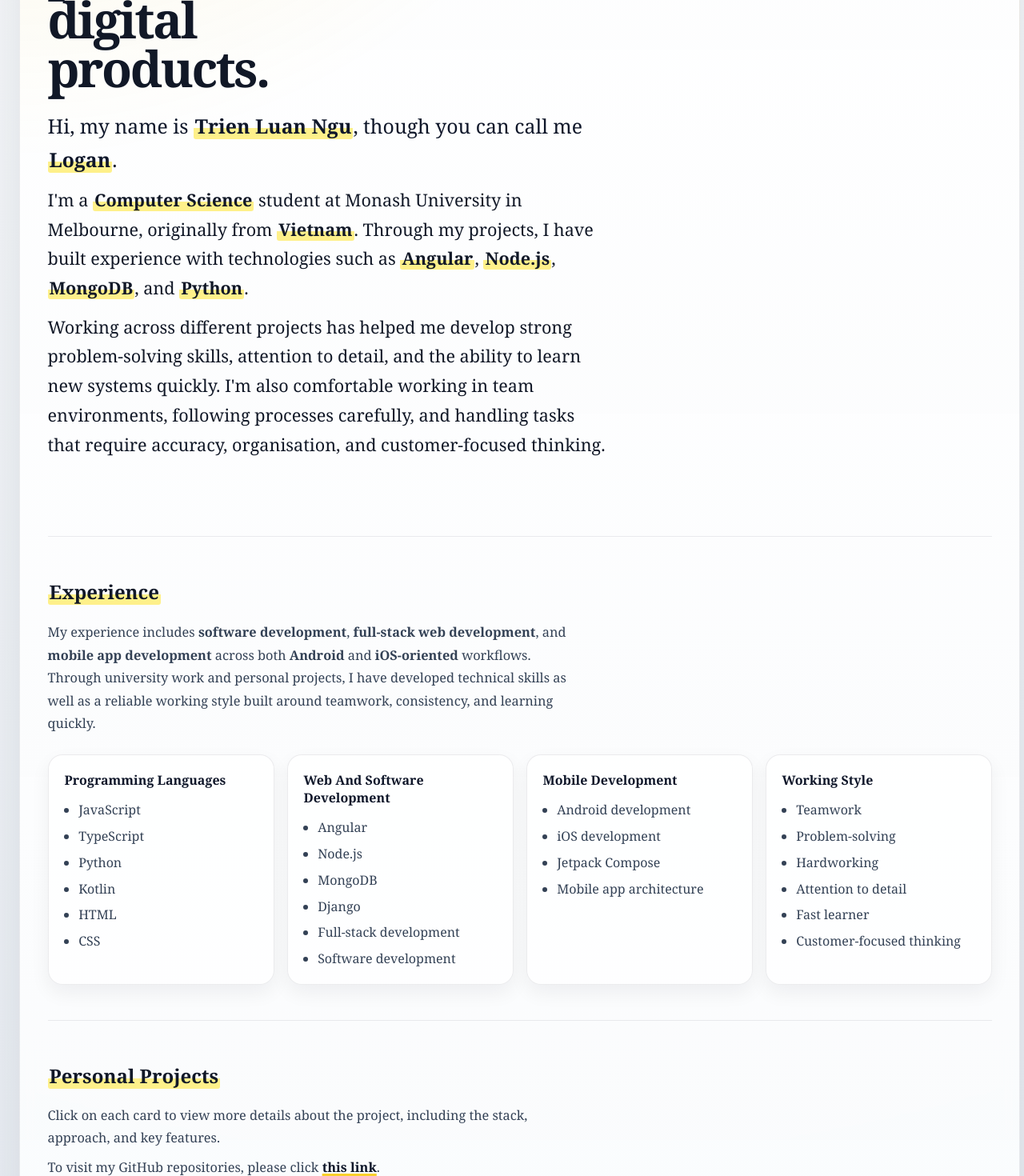
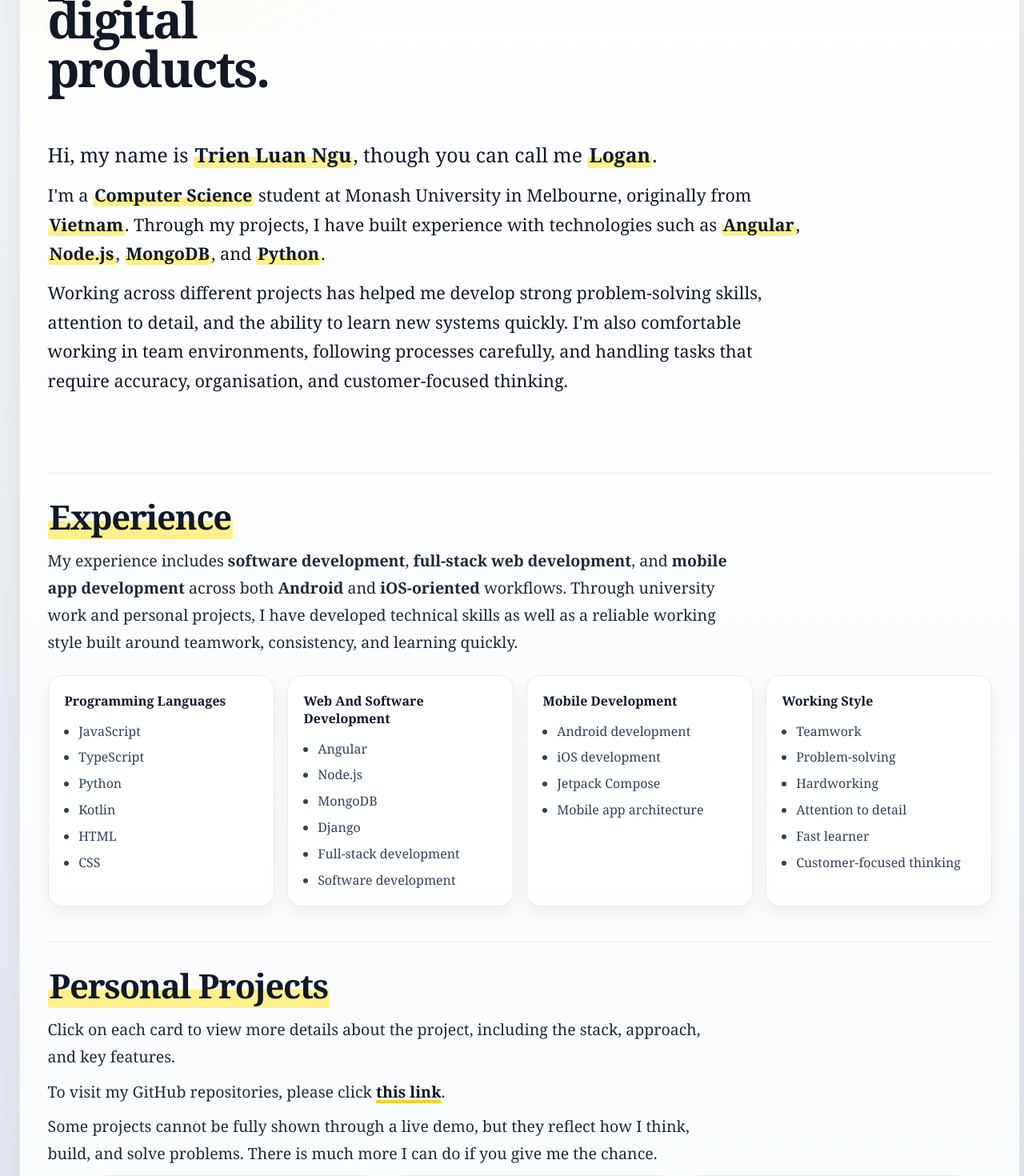
Before and after one commit to TrienLuanNgu/TrienLuanNgu.github.io, an Angular app in the folder website_profolio/: page / in a window 1280 px wide. Shown: the part 740-2210 px from the top of the page at 80% size. Built offline with nearby package versions, Linux system fonts and the light colour scheme.

Commit message:
Made some final changes including fonts and layout

```diff
--- a/website_profolio/src/app/experience/experience.component.css
+++ b/website_profolio/src/app/experience/experience.component.css
@@ -8,11 +8,11 @@
 }
 
 .experience-intro {
-  max-width: 72ch;
+  max-width: 78ch;
   margin: 0;
-  font-size: 1.02rem;
+  font-size: clamp(1.05rem, 1rem + 0.35vw, 1.22rem);
   line-height: 1.75;
-  color: #334155;
+  color: #1f2937;
 }
 
 .experience-grid {
--- a/website_profolio/src/app/landingpage/landingpage.component.css
+++ b/website_profolio/src/app/landingpage/landingpage.component.css
@@ -24,16 +24,33 @@
 
 .info-panel h2 { scroll-margin-top: 96px; }
 
+.info-panel h2 {
+  margin: 0 0 1rem;
+  font-size: clamp(2rem, 1.5rem + 1.4vw, 3rem);
+  line-height: 1.05;
+  letter-spacing: -0.03em;
+  color: #111827;
+}
+
 .hero {
+  display: grid;
+  gap: 1.5rem;
+  padding-bottom: 2.5rem;
+}
+
+.hero-top {
   display: grid;
   grid-template-columns: minmax(0, 1.5fr) minmax(280px, 0.85fr);
   gap: clamp(1.5rem, 1rem + 2vw, 3rem);
   align-items: start;
-  padding-bottom: 2.5rem;
 }
 
 .hero-copy {
   max-width: 700px;
+}
+
+.hero-body {
+  max-width: min(1100px, 100%);
 }
 
 .eyebrow {
@@ -59,7 +76,7 @@
   line-height: 1.7;
   color: #111827;
   margin: 0.75rem 0;
-  max-width: 62ch;
+  max-width: 78ch;
 }
 
 .info-panel .lead {
@@ -109,11 +126,11 @@
 }
 
 .section-note {
-  max-width: 68ch;
+  max-width: 78ch;
   margin: 0.6rem 0;
-  font-size: 1.02rem;
-  line-height: 1.7;
-  color: #334155;
+  font-size: clamp(1.05rem, 1rem + 0.35vw, 1.22rem);
+  line-height: 1.75;
+  color: #1f2937;
 }
 
 .section-note a {
@@ -140,7 +157,7 @@
     padding-top: 6.5rem;
   }
 
-  .hero {
+  .hero-top {
     grid-template-columns: 1fr;
   }
 
--- a/website_profolio/src/app/landingpage/landingpage.component.html
+++ b/website_profolio/src/app/landingpage/landingpage.component.html
@@ -1,12 +1,28 @@
 <div class="landing">
   <div class="info-panel">
     <section class="hero" id="welcome">
+      <div class="hero-top">
         <div class="hero-copy">
           <p class="eyebrow">Introduction</p>
           <h1>
             I have a background in <span class="highlight">software development</span> and
             <span class="highlight">web development</span>, with a focus on building practical digital products.
           </h1>
+        </div>
+
+        <aside class="hero-card">
+          <p class="card-label">What I Can Help With</p>
+          <ul class="service-list">
+            <li>Responsive storefront design</li>
+            <li>Product and collection pages</li>
+            <li>Fast, maintainable frontend builds</li>
+            <li>Checkout-focused user experience</li>
+            <li>Ongoing feature improvements</li>
+          </ul>
+        </aside>
+      </div>
+
+      <div class="hero-body">
         <p class="intro lead">
           Hi, my name is <span class="highlight">Trien Luan Ngu</span>, though you can call me
           <span class="highlight">Logan</span>.
@@ -23,17 +39,6 @@
           processes carefully, and handling tasks that require accuracy, organisation, and customer-focused thinking.
         </p>
       </div>
-
-      <aside class="hero-card">
-        <p class="card-label">What I Can Help With</p>
-        <ul class="service-list">
-          <li>Responsive storefront design</li>
-          <li>Product and collection pages</li>
-          <li>Fast, maintainable frontend builds</li>
-          <li>Checkout-focused user experience</li>
-          <li>Ongoing feature improvements</li>
-        </ul>
-      </aside>
     </section>
 
     <section class="content-section">
```
Lines whose indentation alone changed are shown as unchanged.
